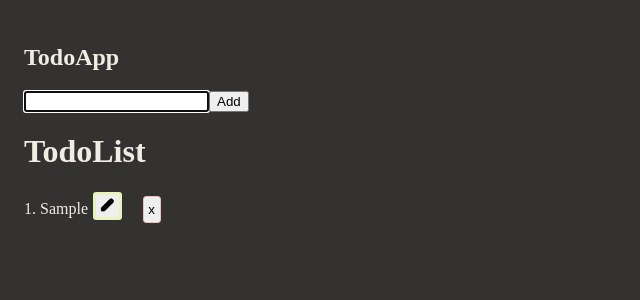
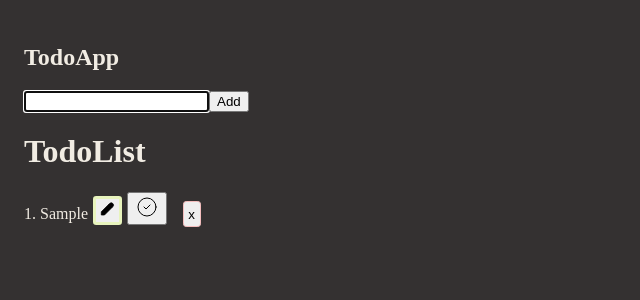
Before and after one commit to noormohammedb/basic-redux, a React (Create React App) app: page / in a window 1280 px wide. Both pictures are taken after typing "Sample" into the empty fields and a click on the button "Add". Shown: the top 300 px of the page, without its empty margins (0-640 px from the left). Built offline with nearby package versions, Linux system fonts and the light colour scheme.

Commit message:
Mark todo completed

```diff
--- a/src/index.css
+++ b/src/index.css
@@ -30,3 +30,8 @@ body {
 .flat-form {
   display: inline;
 }
+
+.strike-true {
+  color: red;
+  text-decoration: line-through;
+}
--- a/src/store/index.jsx
+++ b/src/store/index.jsx
@@ -11,7 +11,6 @@ const counterSlice = createSlice({
       state.counter--;
     },
     setThisNumber(state, action) {
-      console.log("action: ", action);
       state.counter = action.payload;
     },
   },
--- a/src/todo/TodoAdder.jsx
+++ b/src/todo/TodoAdder.jsx
@@ -1,10 +1,8 @@
 import React, { useState, useRef } from "react";
 import { useDispatch } from "react-redux";
 import { addTodo } from "./store";
-// import { useSelector } from "react-redux";
 
 const TodoAdder = () => {
-  // const todoData = useSelector((state) => state);
   const inputElement = useRef();
   const dispatch = useDispatch();
   const [newTodo, setNewTodo] = useState("");
@@ -16,7 +14,7 @@ const TodoAdder = () => {
           onSubmit={(e) => {
             e.preventDefault();
             if (!newTodo) return;
-            dispatch(addTodo(newTodo));
+            dispatch(addTodo({ data: newTodo, isFinished: false }));
             setNewTodo("");
             inputElement.current.focus();
           }}
--- a/src/todo/TodoItem.jsx
+++ b/src/todo/TodoItem.jsx
@@ -1,11 +1,11 @@
 import { useEffect, useRef, useState } from "react";
 import { useDispatch } from "react-redux";
-import { removeTodo, editTodo } from "./store";
+import { removeTodo, editTodo, toggleMark } from "./store";
 
-const TodoItem = ({ data, index }) => {
+const TodoItem = ({ todoItem, index }) => {
   const dispatch = useDispatch();
   const [isEdit, setIsEdit] = useState(false);
-  const [editValue, setEditValue] = useState(data);
+  const [editValue, setEditValue] = useState(todoItem?.data);
   const editBoxElement = useRef();
 
   const removeFromTodo = () => {
@@ -17,6 +17,10 @@ const TodoItem = ({ data, index }) => {
       dispatch(editTodo({ index, editValue }));
     }
     setIsEdit(!isEdit);
+  };
+
+  const markDone = () => {
+    dispatch(toggleMark(index));
   };
 
   useEffect(() => {
@@ -52,12 +56,17 @@ const TodoItem = ({ data, index }) => {
           </>
         ) : (
           <>
-            <p className="inline">{data}</p>
+            <p className={`inline strike-${todoItem.isFinished}`}>
+              {todoItem.data}
+            </p>
             <button className="hide-btn" onClick={editFromTodo}>
               <SvgEdit />
             </button>
           </>
         )}
+        <button className="" onClick={markDone}>
+          <SVGDone />
+        </button>
         <button
           className="delete-btn"
           data-index={index}
@@ -109,5 +118,26 @@ const SvgOk = () => {
     </>
   );
 };
+const SVGDone = () => {
+  return (
+    <>
+      <svg
+        xmlns="http://www.w3.org/2000/svg"
+        width="24"
+        height="24"
+        viewBox="0 0 24 24"
+        strokeWidth="1"
+        stroke="currentColor"
+        fill="none"
+        strokeLinecap="round"
+        strokeLinejoin="round"
+      >
+        <path stroke="none" d="M0 0h24v24H0z" fill="none"></path>
+        <circle cx="12" cy="12" r="9"></circle>
+        <path d="M9 12l2 2l4 -4"></path>
+      </svg>
+    </>
+  );
+};
 
 export default TodoItem;
--- a/src/todo/TodoList.jsx
+++ b/src/todo/TodoList.jsx
@@ -7,8 +7,8 @@ const TodoList = () => {
   return (
     <>
       <h1>TodoList</h1>
-      {todoData.map((data, index) => (
-        <TodoItem key={index} data={data} index={index} />
+      {todoData.map((todoItem, index) => (
+        <TodoItem key={index} todoItem={todoItem} index={index} />
       ))}
     </>
   );
--- a/src/todo/store/index.jsx
+++ b/src/todo/store/index.jsx
@@ -13,12 +13,21 @@ export const todoSlice = createSlice({
       );
     },
     editTodo(state, action) {
-      state.todos[action.payload.index] = action.payload.editValue;
+      state.todos[action.payload.index] = {
+        data: action.payload.editValue,
+        isFinished: state.todos[action.payload.index].isFinished,
+      };
+    },
+    toggleMark(state, action) {
+      state.todos[action.payload] = {
+        data: state.todos[action.payload].data,
+        isFinished: !state.todos[action.payload].isFinished,
+      };
     },
   },
 });
 
-export const { addTodo, removeTodo, editTodo } = todoSlice.actions;
+export const { addTodo, removeTodo, editTodo, toggleMark } = todoSlice.actions;
 
 export const todoStore = configureStore({
   reducer: todoSlice.reducer,
```
